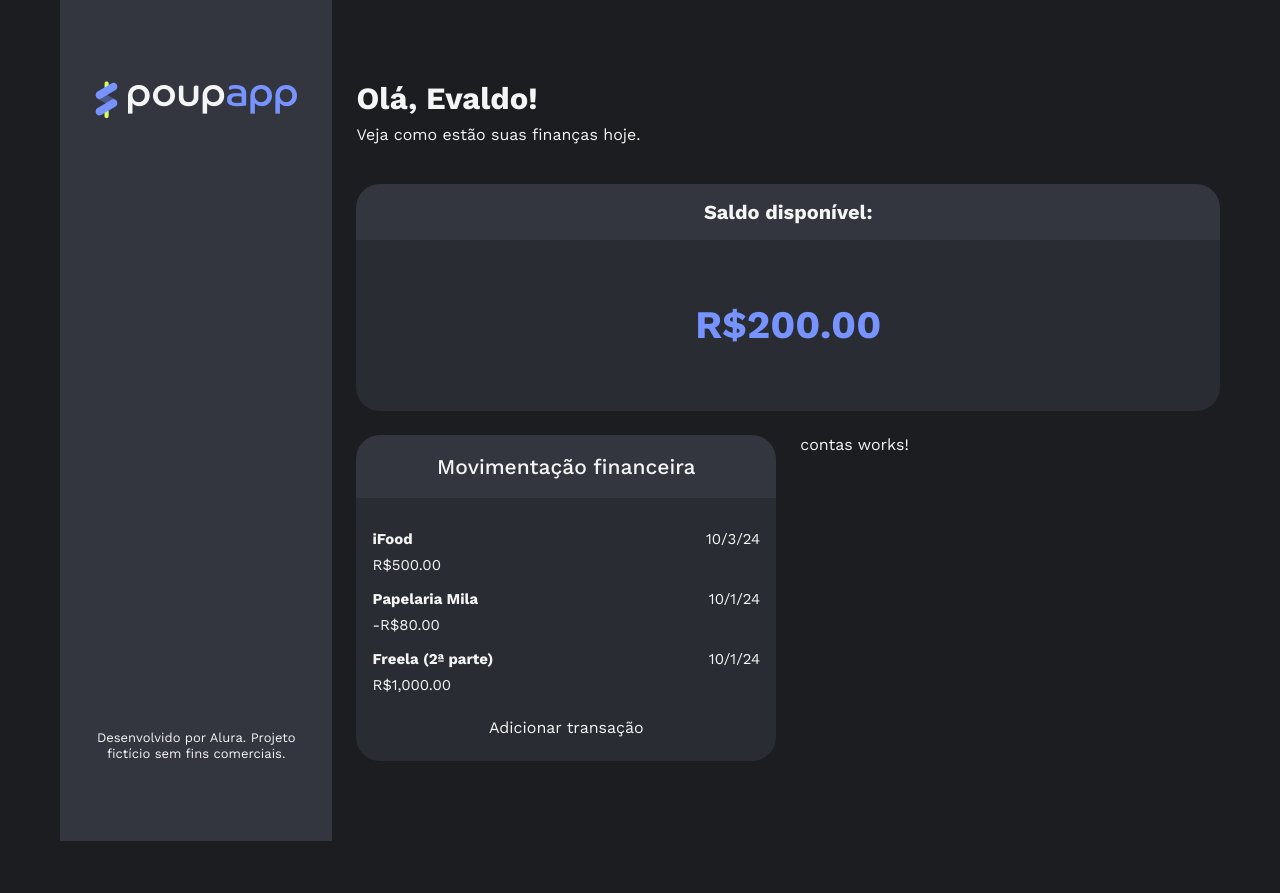
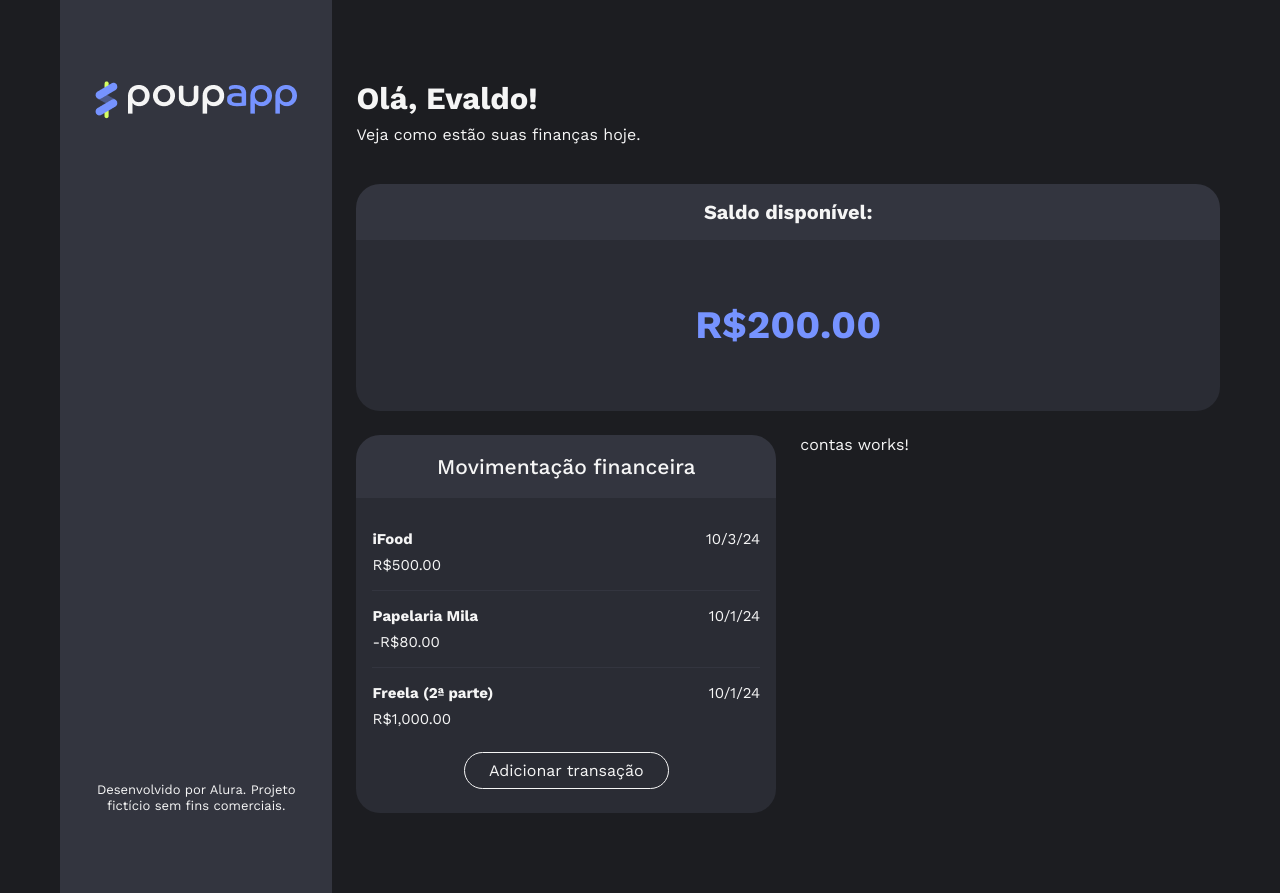
Before and after one commit to antonio-evaldo/4457-angular-19-curso-3-projeto, an Angular app: page / in a window 1280 px wide. Before the commit the page ends 841 px from the top, so only its background shows below. Built offline with nearby package versions, Linux system fonts and the light colour scheme.

Commit message:
feat: finaliza CSS do componente `Transacoes` e cria componente `Botao`

```diff
--- /dev/null
+++ b/src/app/componentes/botao/botao.component.css
@@ -0,0 +1,11 @@
+.botao {
+  border: 1px solid var(--texto, #F5F5F5);
+  border-radius: 1.5rem;
+  padding: 0.5rem 1.5rem;
+  cursor: pointer;
+
+  display: flex;
+  justify-content: center;
+  align-items: center;
+  gap: 0.5rem;
+}
--- /dev/null
+++ b/src/app/componentes/botao/botao.component.html
@@ -0,0 +1,3 @@
+<button class="botao">
+  {{ texto() }}
+</button>
--- /dev/null
+++ b/src/app/componentes/botao/botao.component.ts
@@ -0,0 +1,11 @@
+import { Component, input } from '@angular/core';
+
+@Component({
+  selector: 'app-botao',
+  imports: [],
+  templateUrl: './botao.component.html',
+  styleUrl: './botao.component.css'
+})
+export class BotaoComponent {
+  texto = input.required<string>();
+}
--- a/src/app/componentes/transacoes/transacoes.component.css
+++ b/src/app/componentes/transacoes/transacoes.component.css
@@ -23,6 +23,17 @@
 .transacoes {
   display: flex;
   flex-direction: column;
-  /* justify-content: center; */
-  gap: 1rem;
 }
+
+.transacao:not(:last-child)::after {
+  content: '';
+  background: var(--cabecalho-componentes);
+  display: block;
+  height: 0.0625rem;
+  width: 100%;
+  margin: 1rem 0;
+}
+
+.botao-adicionar-transacao {
+  margin: 0 auto;
+}
--- a/src/app/componentes/transacoes/transacoes.component.html
+++ b/src/app/componentes/transacoes/transacoes.component.html
@@ -4,7 +4,7 @@
   <div class="corpo-card">
     <ul class="transacoes">
       @for (transacao of transacoes(); track transacao.id) {
-        <li>
+        <li class="transacao">
           <app-transacao [transacao]="transacao" />
         </li>
       } @empty {
@@ -14,6 +14,6 @@
       }
     </ul>
 
-    <button class="botao-adicionar-transacao">Adicionar transação</button>
+    <app-botao class="botao-adicionar-transacao" texto="Adicionar transação" />
   </div>
 </section>
--- a/src/app/componentes/transacoes/transacoes.component.ts
+++ b/src/app/componentes/transacoes/transacoes.component.ts
@@ -1,10 +1,11 @@
 import { Component, signal } from '@angular/core';
 import { TransacaoComponent } from "./transacao/transacao.component";
 import { TipoTransacao, Transacao } from '../../modelos/transacao';
+import { BotaoComponent } from "../botao/botao.component";
 
 @Component({
   selector: 'app-transacoes',
-  imports: [TransacaoComponent],
+  imports: [TransacaoComponent, BotaoComponent],
   templateUrl: './transacoes.component.html',
   styleUrl: './transacoes.component.css'
 })
```
